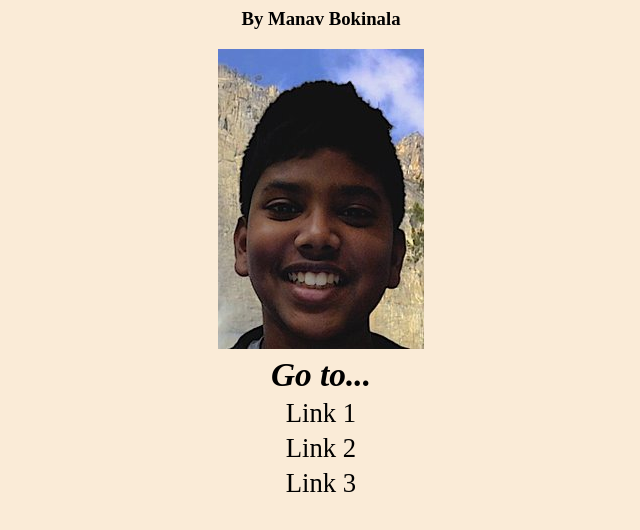
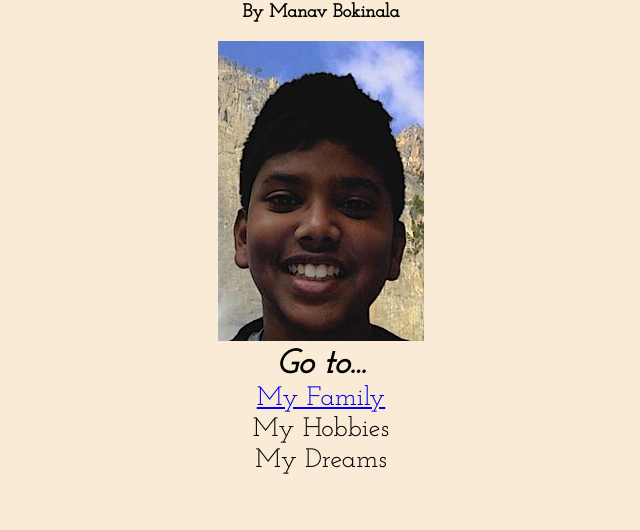
Before and after one commit to mbokinala/html-workshop-files, a plain HTML site: page All About Me/index.html in a window 1280 px wide. Shown: the part 72-602 px from the top of the page, without its empty margins (319-959 px from the left). Drawn offline with Linux system fonts and the light colour scheme.

Commit message:
Added family page and wired up index.html

```diff
--- a/All About Me/index.html
+++ b/All About Me/index.html
@@ -3,7 +3,7 @@
     <head>
         <title>All About Me</title>
         <meta charset="utf-8"/>
-        <link href="https://fonts.googleapis.com/css?family=Open+Sans"  rel="stylesheet">
+        <link href="https://fonts.googleapis.com/css?family=Josefin+Slab" rel="stylesheet">
         <link rel="stylesheet" type="text/css" href="index.css">
     </head>
 
@@ -20,15 +20,15 @@
             </tr>
 
             <tr>
-                <td>Link 1</td>
+                <td><a href="family.html">My Family</a></td>
             </tr>
 
             <tr>
-                <td>Link 2</td>
+                <td>My Hobbies</td>
             </tr>
 
             <tr>
-                <td>Link 3</td>
+                <td>My Dreams</td>
             </tr>
         </table>
     </body>
```
Also changed, not shown: All About Me/family.html (added, +18 -0 lines).
